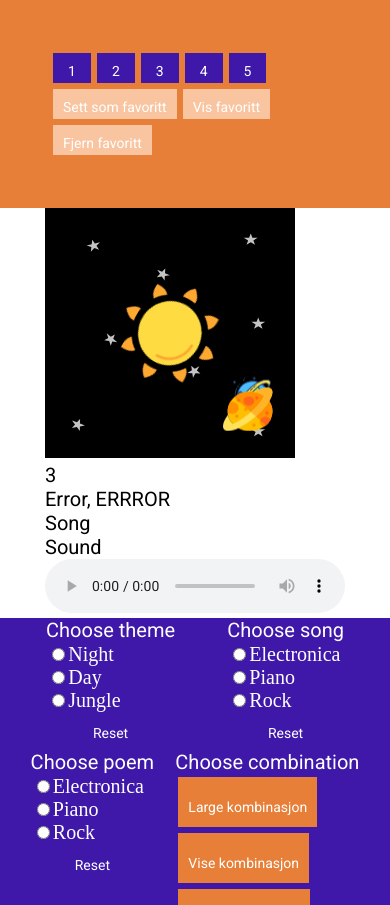
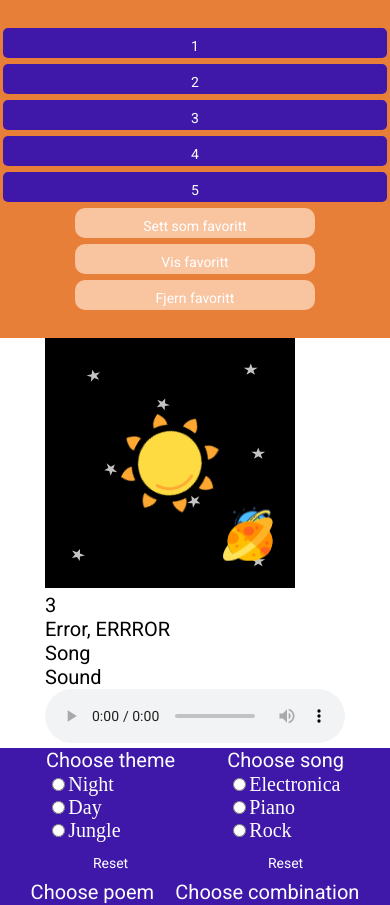
Before and after one commit to giskenf/it2810-prosjekt-2, a React (Create React App) app in the folder my-app/: page / in a window 390 px wide. Shown: the top 905 px of the page. Built offline with nearby package versions, Linux system fonts and the light colour scheme; no server answers.

Commit message:
responsive design and layout #5

```diff
--- a/my-app/src/App.css
+++ b/my-app/src/App.css
@@ -1,6 +1,17 @@
 .App {
   text-align: center;
 }
+
+button{
+  transition-duration: 0.4s;
+}
+button:hover{
+  /*background-color: #4CAF50;*/
+  background-color: white;
+  color: black;
+}
+
+
 
 .App-logo {
   height: 40vmin;
--- a/my-app/src/components/Header.css
+++ b/my-app/src/components/Header.css
@@ -1,11 +1,46 @@
 .Background{
     margin: 0;
     background-color: var(--sec-orange-color);
-    padding: 0 50px;
+    padding: 50px 50px;
     color: white;
     display: flex;
     flex-direction: row;
 }
+
+/*
+.Nav{
+    width: 100%;
+    height: 80px;
+    display: flex;
+    flex-direction: row;
+    justify-content: space-between;
+    margin: 0;
+}*/
+
+.Headline{
+    width: 100%;
+    font-family: 'Roboto', sans-serif;
+}
+/*.break {
+    flex-basis: 100%;
+    height: 0;
+}*/
+
+.StoreButton{
+    font-family: 'Roboto', sans-serif;
+    font-size: var(--font-tiny);
+    background-color: var(--third-paleorange-color);
+    border: none;
+    color: white;
+    padding: 10px 10px 10px 10px;
+    margin: 3px 3px 3px 3px;
+    height: 30px;
+    border-radius: 5px;
+    transition-duration: 0.4s;
+    cursor:pointer;
+}
+
+
 .Background#nightTheme{
     background-image: url("../svg/night_sky.jpg");
 }
@@ -16,38 +51,18 @@
     background-color: white;
 }
 
-.NavArea{
-    margin: 0;
-    padding: 50px 0;
+@media only screen and (max-width: 600px) {
+   .Background{
+       padding: 25px 0;
+       display: flex;
+       flex-direction: column;
+   }
+    .StoreButton{
+        margin-left: 75px;
+        margin-right: 75px;
+        border-radius: 10px;
+        min-width: 170px;
+    }
+
 
 }
-
-.Nav{
-    width: 100%;
-    height: 80px;
-    display: flex;
-    flex-direction: row;
-    justify-content: space-between;
-    margin: 0;
-}
-
-
-.Headline{
-    width: 100%;
-    font-family: 'Roboto', sans-serif;
-}
-.break {
-    flex-basis: 100%;
-    height: 0;
-}
-
-.StoreButton{
-    font-family: 'Roboto', sans-serif;
-    font-size: var(--font-tiny);
-    background-color: var(--third-paleorange-color);
-    border: none;
-    color: white;
-    padding: 10px 10px 10px 10px;
-    margin: 3px 3px 3px 3px;
-    height: 30px;
-}
--- a/my-app/src/components/Header.tsx
+++ b/my-app/src/components/Header.tsx
@@ -11,14 +11,12 @@ export const Header: React.FC = () => {
     return (
        <>
            <div className = "Background" id={themeProvider.selectedTheme}>
-               <div className = "NavArea">
                    {/*<a className = "Logo" >Tittel</a>
                     <div className="break"></div>
                     <nav className="Nav">
                     </nav>*/}
                    <TabsBar/>
                    <Store/>
-               </div>
            </div>
        </>
 );
--- a/my-app/src/components/Middlepage.css
+++ b/my-app/src/components/Middlepage.css
@@ -8,15 +8,6 @@
     height: 50vh;
 }
 
-.Middlepage#nightTheme{
-    background-image: url("../svg/night_sky.jpg");
-}
-.Middlepage#jungleTheme{
-    background-color: greenyellow;;
-}
-.Middlepage#dayTheme{
-    background-color: white;
-}
 
 .svg{
     width: 40vw;
@@ -44,3 +35,13 @@
         align-self: center;
     }
 }
+
+.Middlepage#nightTheme{
+    background-image: url("../svg/night_sky.jpg");
+}
+.Middlepage#jungleTheme{
+    background-color: greenyellow;;
+}
+.Middlepage#dayTheme{
+    background-color: white;
+}
--- a/my-app/src/components/Store.tsx
+++ b/my-app/src/components/Store.tsx
@@ -31,7 +31,7 @@ export function Store(props: any){
 
     return(
         <>
-            <nav>
+
                 <button className="StoreButton"  value={"Sett som favoritt"} onClick={()=>setValue(true)}>
                     Sett som favoritt</button>
 
@@ -40,7 +40,7 @@ export function Store(props: any){
 
                 <button className="StoreButton"  value={"Fjern favoritt"} onClick={()=>removeFav()}>
                     Fjern favoritt</button>
-            </nav>
+
         </>
     )
 }
--- a/my-app/src/components/TabsBar.css
+++ b/my-app/src/components/TabsBar.css
@@ -7,4 +7,13 @@
     padding: 10px 15px;
     margin: 3px 3px 3px 3px;
     height: 30px;
+    border-radius: 5px;
 }
+
+@media only screen and (max-device-width: 600px) {
+   .NavButton{
+      margin-left: 75px;
+      margin-right: 75px;
+      border-radius: 10px;
+   }
+}
--- a/my-app/src/index.css
+++ b/my-app/src/index.css
@@ -5,6 +5,7 @@ body {
   font-family: 'Roboto', sans-serif;
   font-size: var(--font-medium);
   margin: 0;
+  min-width: 320px;
 }
 
 :root {
```
